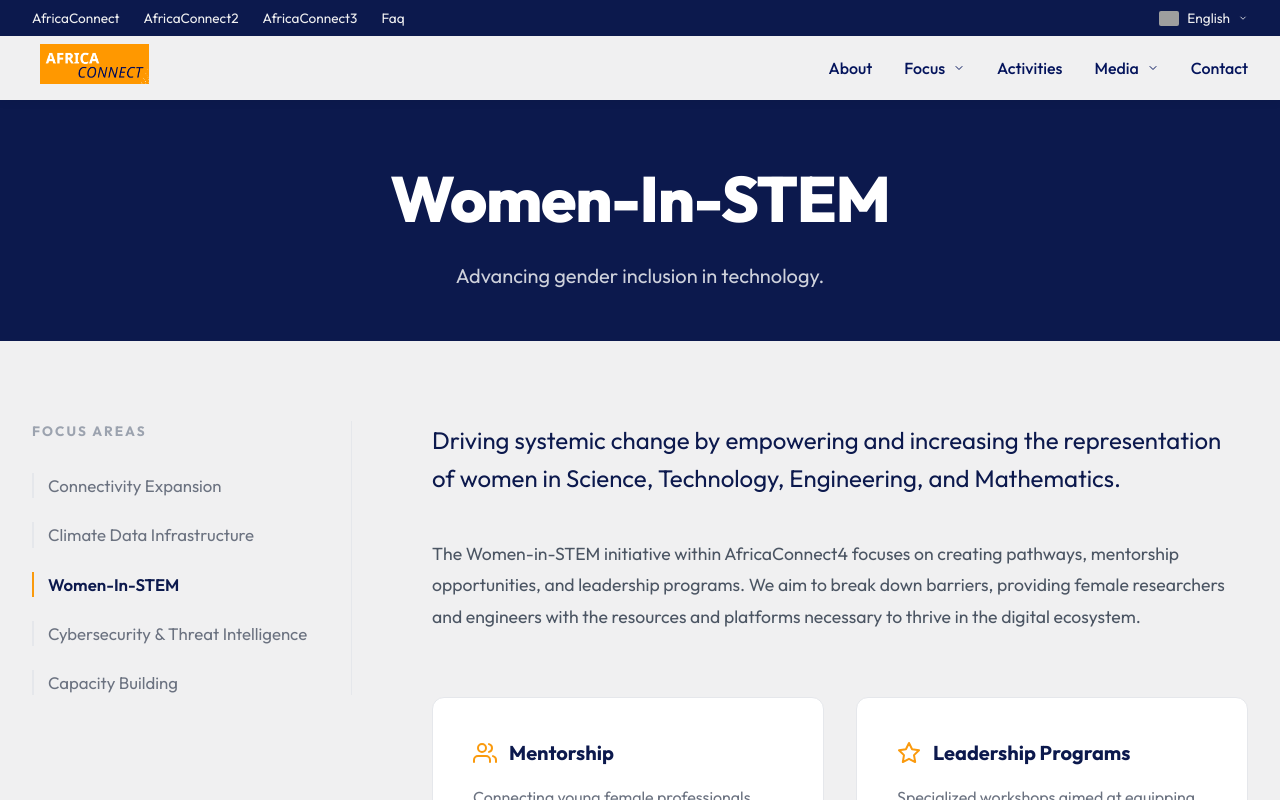
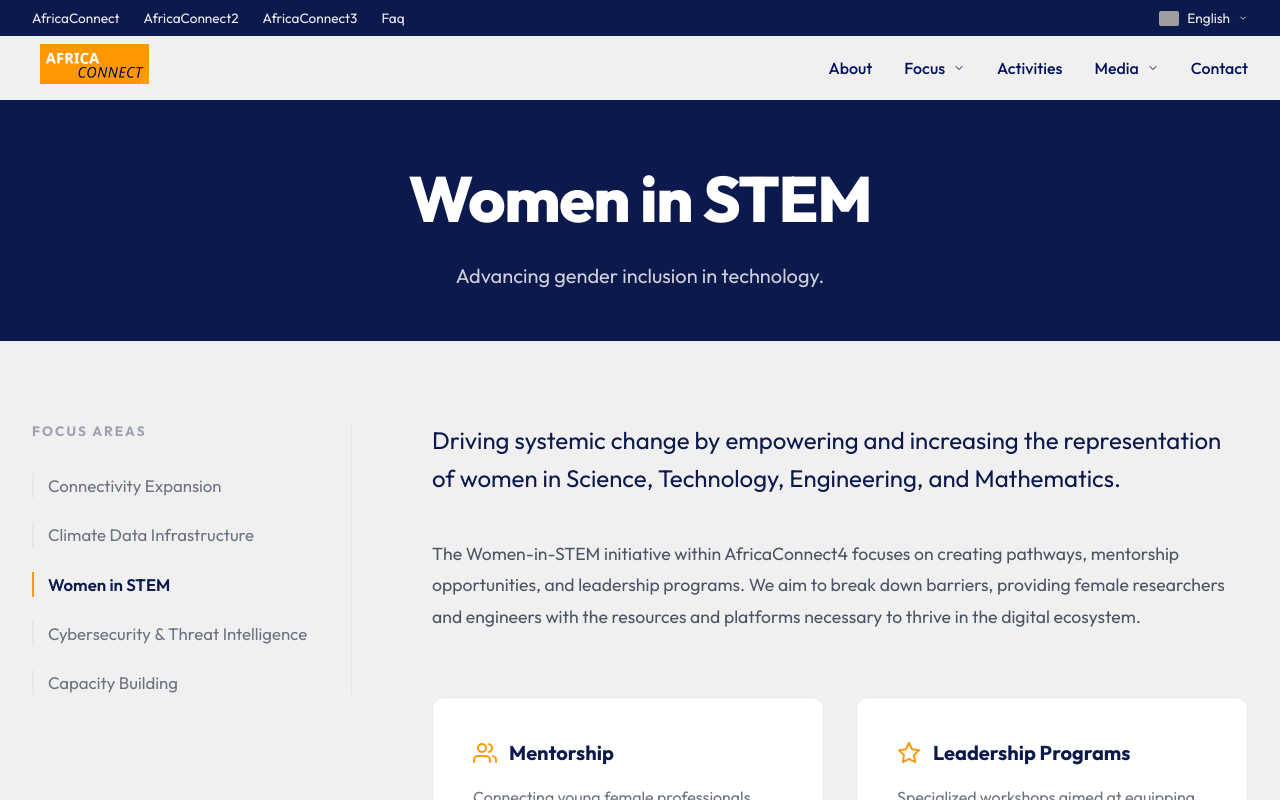
Before and after one commit to rizennews/africaconnect4, a Next.js app: page /women-in-stem in a window 1280 px wide. Shown: the top 800 px of the page. Built offline with nearby package versions, Linux system fonts and the light colour scheme; grey boxes are pictures that could not be loaded.

Commit message:
Update Women in STEM text formatting

```diff
--- a/src/app/women-in-stem/page.tsx
+++ b/src/app/women-in-stem/page.tsx
@@ -6,7 +6,7 @@
   return (
     <main>
       <PageHero
-        title="Women-In-STEM"
+        title="Women in STEM"
         description="Advancing gender inclusion in technology."
       />
       <FocusLayout activeHref="/women-in-stem">
--- a/src/components/FocusAreasGrid.tsx
+++ b/src/components/FocusAreasGrid.tsx
@@ -56,7 +56,7 @@
             </svg>
           </div>
 
-          <h3 className={styles.title}>Women In STEM</h3>
+          <h3 className={styles.title}>Women in STEM</h3>
           <p className={styles.description}>
             Growing women’s leadership through the Women-in-WACREN programme, annual hackathons and mentorship.
           </p>
--- a/src/components/FocusLayout.tsx
+++ b/src/components/FocusLayout.tsx
@@ -5,7 +5,7 @@
 const focusItems = [
   { title: 'Connectivity Expansion', href: '/connectivity-expansion' },
   { title: 'Climate Data Infrastructure', href: '/climate-data-infrastructure' },
-  { title: 'Women-In-STEM', href: '/women-in-stem' },
+  { title: 'Women in STEM', href: '/women-in-stem' },
   { title: 'Cybersecurity & Threat Intelligence', href: '/cybersecurity-threat-intelligence' },
   { title: 'Capacity Building', href: '/capacity-building' },
 ];
--- a/src/components/Header.tsx
+++ b/src/components/Header.tsx
@@ -17,7 +17,7 @@
     href: '/climate-data-infrastructure',
   },
   {
-    title: 'Women-In-STEM',
+    title: 'Women in STEM',
     desc: 'Advancing gender inclusion in technology',
     href: '/women-in-stem',
   },
```
